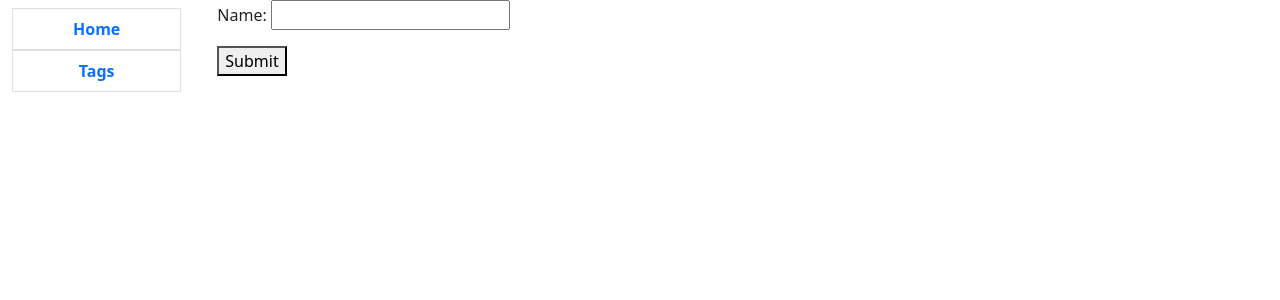
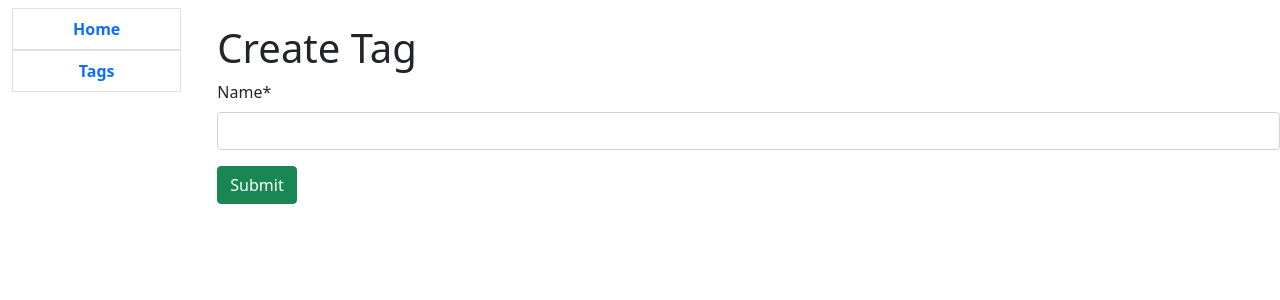
Before and after one commit to Meksim-fesh/todo-list, a Django app: page /tags/create/ in a window 1280 px wide. Shown: the top 300 px of the page. Run offline with Django 5.2, Linux system fonts and the light colour scheme; some libraries are stand-ins or nearby versions.

Commit message:
Change look of tag_form.html file

```diff
--- a/templates/task/tag_form.html
+++ b/templates/task/tag_form.html
@@ -1,13 +1,17 @@
 {% extends "layouts/base.html" %}
 
+{% load crispy_forms_tags %}
 
 {% block content %}
 
-<form action="" method="post">
-    {% csrf_token %}
-    {{form.as_p}}
+<h1 class="mt-4">
+    {{ object|yesno:"Update, Create" }} Tag
+</h1>
 
-    <button type="submit">Submit</button>
-</form>
+    <form action="" method="post">
+        {% csrf_token %}
+        {{form|crispy}}
+        <button type="submit" class="btn btn-success">Submit</button>
+    </form>
 
 {% endblock content %}
```
